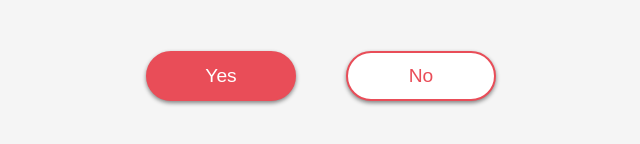
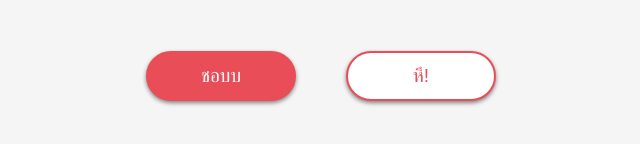
Before and after one commit to 643020514-7/Web, a plain HTML site: page index.html in a window 1280 px wide. Shown: the part 530-674 px from the top of the page, 319-959 px from the left. Drawn offline with Linux system fonts and the light colour scheme.

Commit message:
Update index.html

```diff
--- a/index.html
+++ b/index.html
@@ -11,8 +11,8 @@
         <h2 class="question">ชอบเค้ามั้ยย?</h2>
         <img class="gif" alt="gif" src="https://images6.fanpop.com/image/photos/37500000/Chi-typing-on-a-computer-chis-sweet-home-chis-new-address-37597964-320-240.gif"/>
         <div class="btn-group">
-            <button class="yes-btn">Yes</button>
-            <button class="no-btn">No</button>
+            <button class="yes-btn">ชอบบ</button>
+            <button class="no-btn">หึ!</button>
         </div>
     </div>
     <script src="script.js"></script>
```
